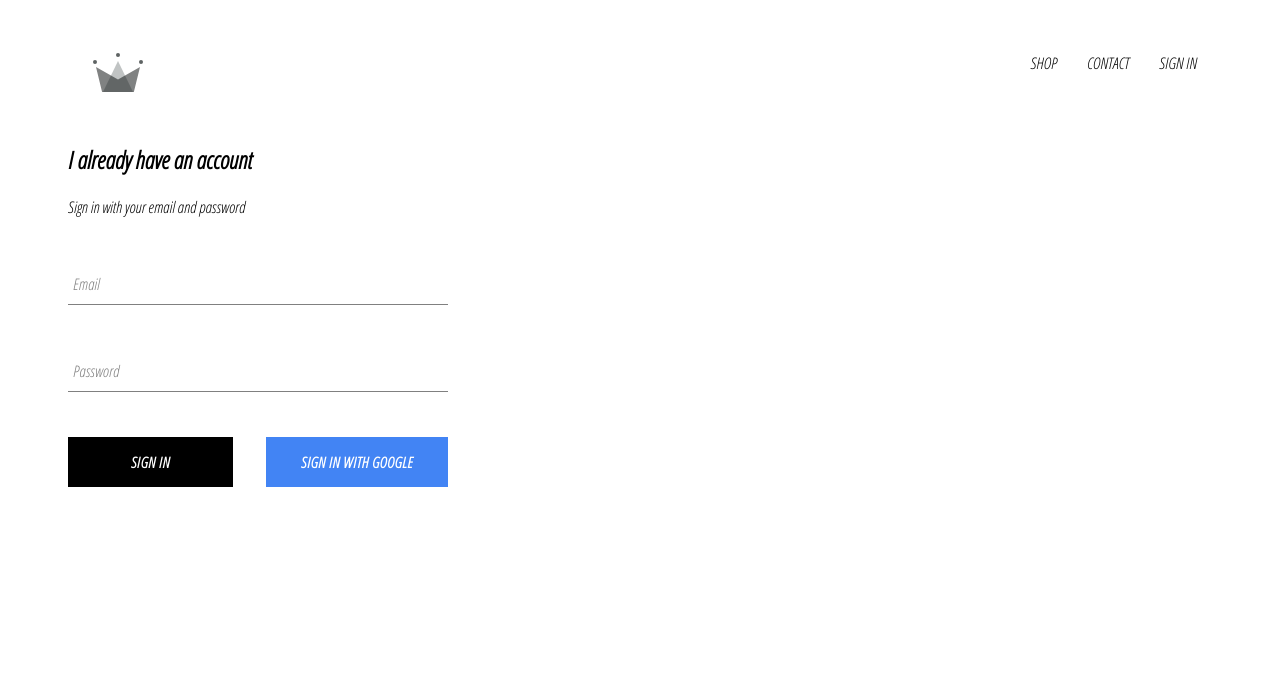
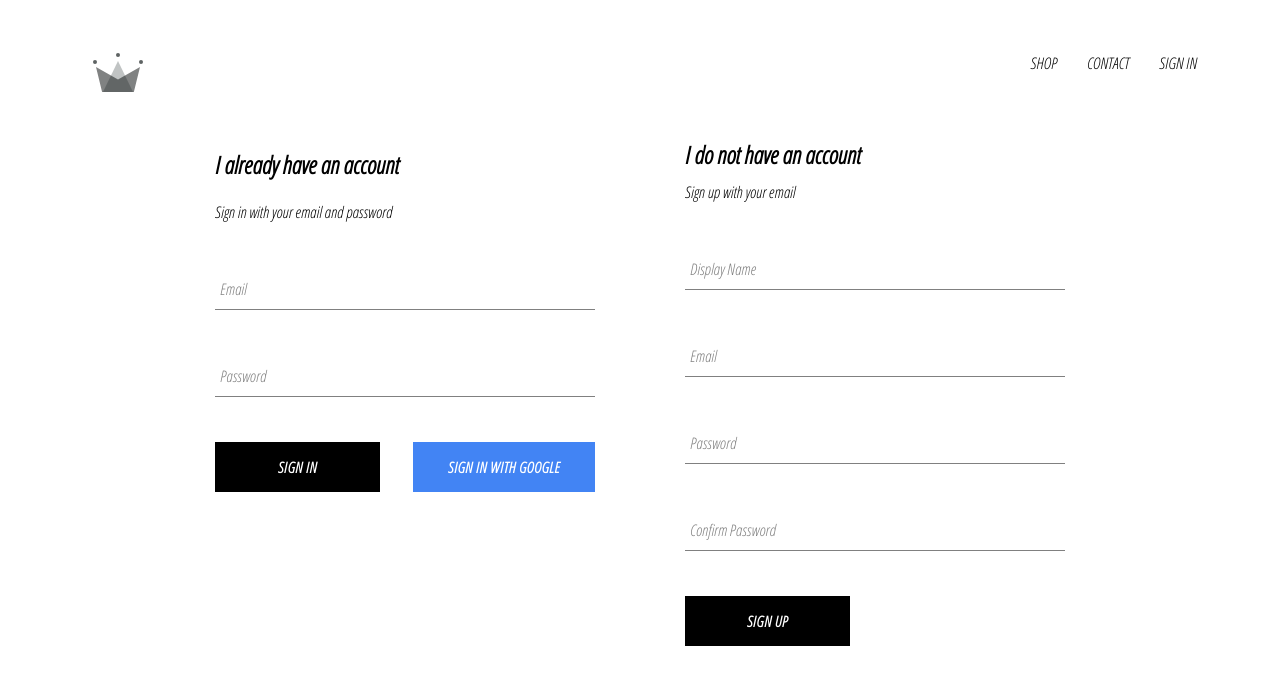
Before and after one commit to piklume/crwn-clothing, a React (Create React App) app: page /signin in a window 1280 px wide. Shown: the top 684 px of the page. Built offline with nearby package versions, Linux system fonts and the light colour scheme; no server answers.

Commit message:
Implemented firebase utils, included ability to store and auth

```diff
--- a/src/App.js
+++ b/src/App.js
@@ -6,7 +6,7 @@
 import ShopPage from './pages/shop/shop.component.jsx';
 import Header from './components/header/header.component.jsx';
 import SignInAndSignUpPage from './pages/sign-in-and-sign-up/sign-in-and-sign-up.component.jsx';
-import {auth} from './firebase/firebase.utils';
+import {auth,createUserProfileDocument} from './firebase/firebase.utils';
 
 class App extends React.Component {
   constructor() {
@@ -20,8 +20,20 @@
   unsubscribeFromAuth = null;
 
   componentDidMount() {
-    this.unsubscribeFromAuth = auth.onAuthStateChanged(user => {
-      this.setState({ currentUser: user });
+    this.unsubscribeFromAuth = auth.onAuthStateChanged(async userAuth => {
+      if (userAuth) {
+        const userRef = await createUserProfileDocument(userAuth);
+
+        userRef.onSnapshot(snapShot => {
+          this.setState({currentUser: {
+            id: snapShot.id,
+            ...snapShot.data()
+          }});
+        });
+      }
+      else {
+        this.setState({currentUser: userAuth});
+      }
     });
   }
 
--- a/src/components/sign-in/sign-in.component.jsx
+++ b/src/components/sign-in/sign-in.component.jsx
@@ -23,7 +23,7 @@
         this.setState({email: '', password: ''});
     }
 
-    handleChange = event => {
+    handleChange = (event) => {
         const {value, name} = event.target;
 
         this.setState({[name]: value});
--- /dev/null
+++ b/src/components/sign-up/sign-up.component.jsx
@@ -0,0 +1,100 @@
+import React from 'react';
+
+import FormInput from '../form-input/form-input.component';
+import CustomButton from '../custom-button/custom-button.component';
+
+import { auth, createUserProfileDocument } from '../../firebase/firebase.utils';
+
+import './sign-up.styles.scss';
+
+class SignUp extends React.Component {
+    constructor() {
+        super();
+
+        this.state = {
+            displayName: '',
+            email: '',
+            password: '',
+            confirmPassword: ''
+        }
+    }
+
+    handelSubmit = async event => {
+        event.preventDefault();
+
+        const {displayName,email,password,confirmPassword} = this.state;
+
+        if (password !== confirmPassword) {
+            alert("Passwords don't match");
+            return;
+        }
+
+        try {
+            const { user } = await auth.createUserWithEmailAndPassword(email,password);
+
+            await createUserProfileDocument(user, {displayName});
+
+            this.setState({
+                displayName: '',
+                email: '',
+                password: '',
+                confirmPassword: ''
+            });
+        } catch (error) {
+            console.error(error);
+        }
+    };
+
+    handelChange = event => {
+        const {name, value} = event.target;
+
+        this.setState({[name]: value});
+    };
+
+    render() {
+        const {displayName,email,password,confirmPassword} = this.state;
+        return (
+            <div className='sign-up'>
+                <h2 className='title'>I do not have an account</h2>
+                <span>Sign up with your email</span>
+                <form className='sign-up-form' onSubmit={this.handelSubmit}>
+                    <FormInput
+                        type = 'text'
+                        name = 'displayName'
+                        value = {displayName}
+                        onChange = {this.handelChange}
+                        label = 'Display Name'
+                        required
+                    />
+                    <FormInput
+                        type = 'email'
+                        name = 'email'
+                        value = {email}
+                        onChange = {this.handelChange}
+                        label = 'Email'
+                        required
+                    />
+                    <FormInput
+                        type = 'password'
+                        name = 'password'
+                        value = {password}
+                        onChange = {this.handelChange}
+                        label = 'Password'
+                        required
+                    />
+                    <FormInput
+                        type = 'password'
+                        name = 'confirmPassword'
+                        value = {confirmPassword}
+                        onChange = {this.handelChange}
+                        label = 'Confirm Password'
+                        required
+                    />
+                    <CustomButton type='submit'>SIGN UP</CustomButton>
+                </form>
+            </div>
+        )
+    }
+}
+
+export default SignUp;
--- /dev/null
+++ b/src/components/sign-up/sign-up.styles.scss
@@ -0,0 +1,9 @@
+.sign-up {
+    display: flex;
+    flex-direction: column;
+    width: 380px;
+
+    .title {
+      margin: 10px 0;
+    }
+  }
--- a/src/firebase/firebase.utils.js
+++ b/src/firebase/firebase.utils.js
@@ -12,6 +12,31 @@
     measurementId: "G-W0CCWSNGEM"
   };
 
+  export const createUserProfileDocument = async (userAuth,additionalData) => {
+    if (!userAuth) return;
+
+    const userRef = firestore.doc(`users/${userAuth.uid}`);
+    const snapShot = await userRef.get();
+
+    if(!snapShot.exists) {
+      const { displayName, email } = userAuth;
+      const createdAt = new Date();
+
+      try {
+        await userRef.set({
+          displayName,
+          email,
+          createdAt,
+          ...additionalData
+        })
+      } catch (error) {
+        console.log('error creating user', error.message);
+      }
+    }
+
+    return userRef;
+  };
+
   firebase.initializeApp(config);
 
   export const auth = firebase.auth();
--- a/src/pages/sign-in-and-sign-up/sign-in-and-sign-up.component.jsx
+++ b/src/pages/sign-in-and-sign-up/sign-in-and-sign-up.component.jsx
@@ -1,12 +1,14 @@
 import React from 'react';
 
 import SignIn from '../../components/sign-in/sign-in.component.jsx';
+import SignUp from '../../components/sign-up/sign-up.component.jsx';
 
 import './sign-in-and-sign-up.styles.scss';
 
 const SignInAndSignUpPage = () => (
     <div className='sign-in-and-sign-up'>
     <SignIn />
+    <SignUp />
     </div>
 
 );
--- a/src/pages/sign-in-and-sign-up/sign-in-and-sign-up.styles.scss
+++ b/src/pages/sign-in-and-sign-up/sign-in-and-sign-up.styles.scss
@@ -0,0 +1,6 @@
+.sign-in-and-sign-up {
+    width: 850px;
+    display: flex;
+    justify-content: space-between;
+    margin: 30px auto;
+}
```
